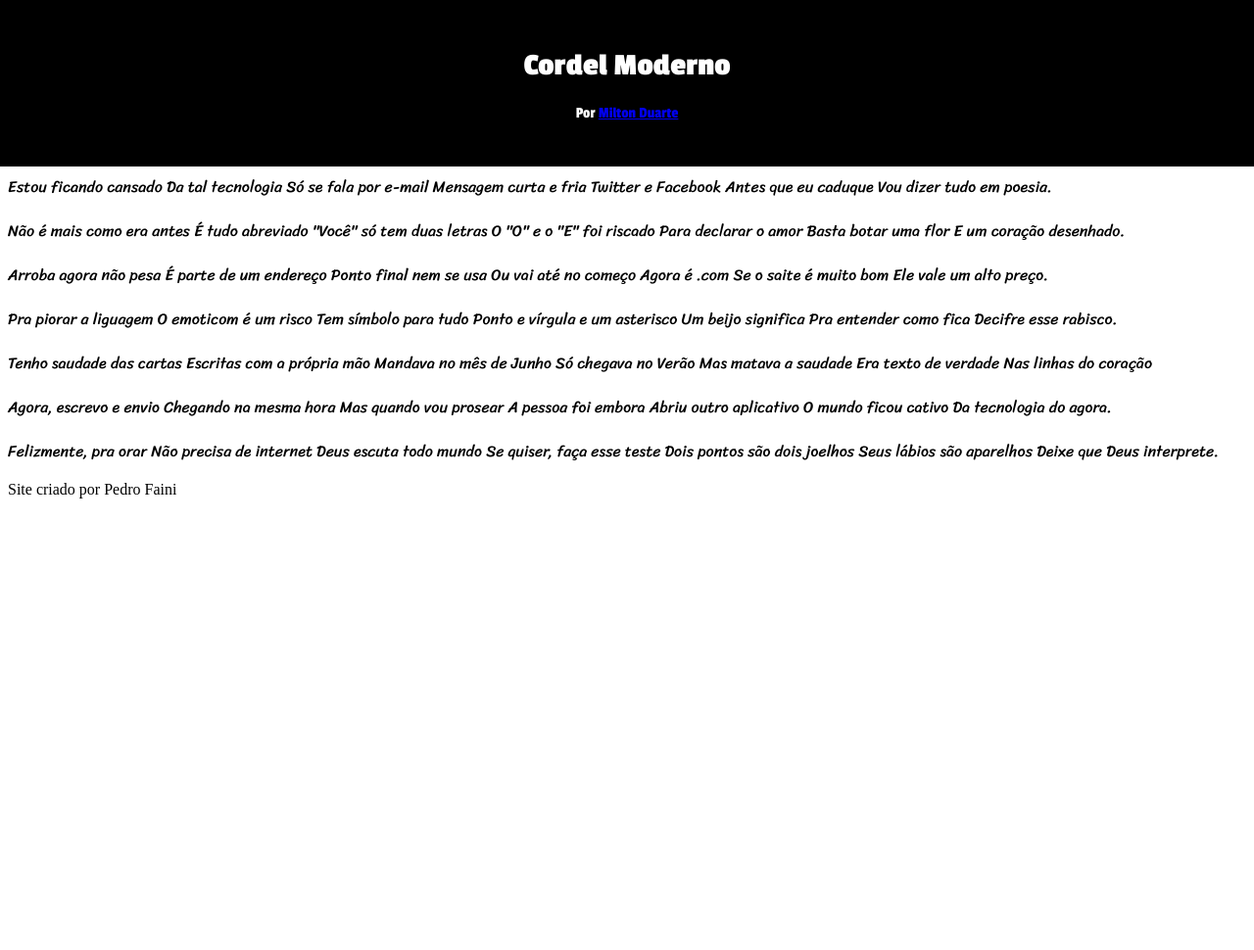
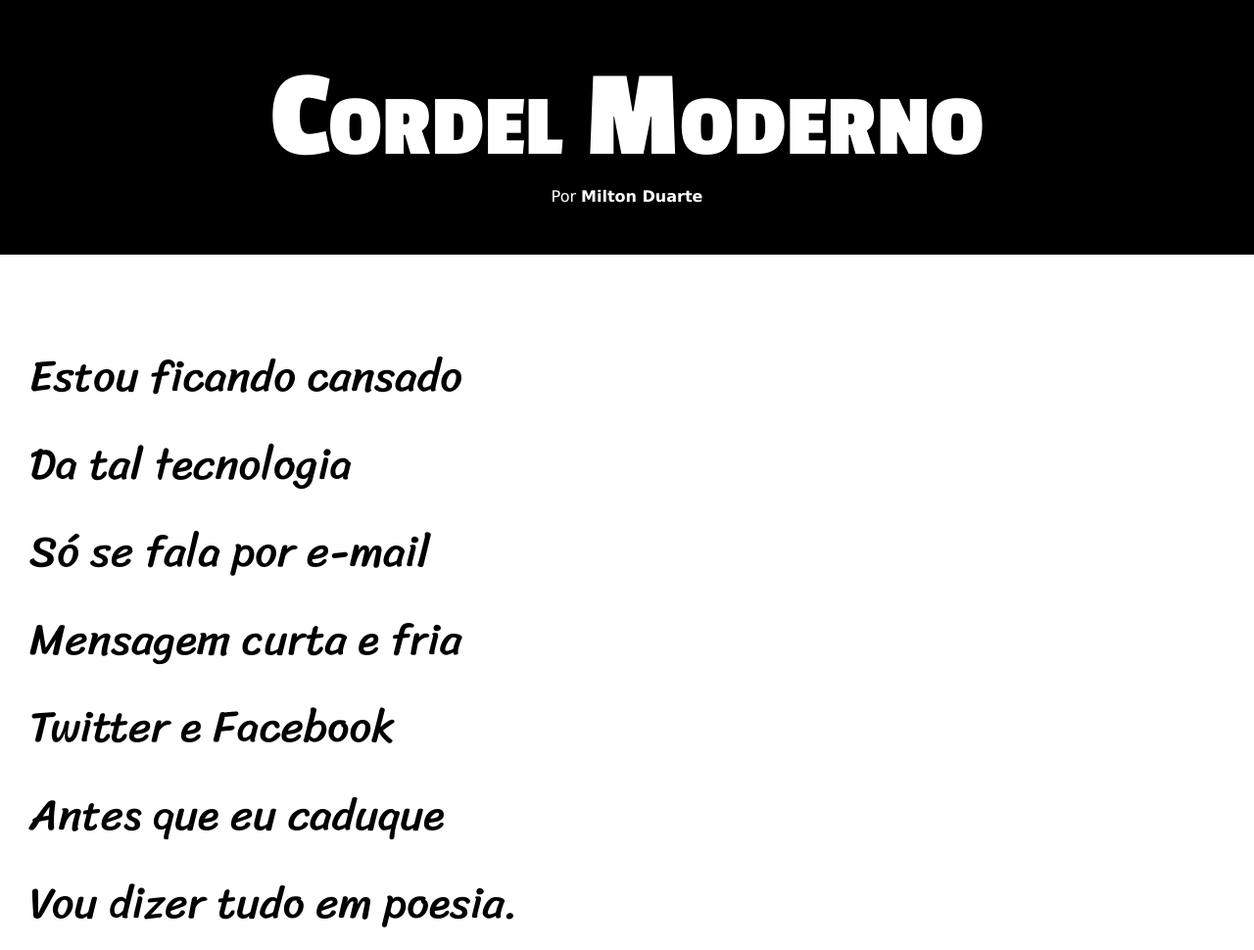
Before and after one commit to pedrofaini/html5---css3, a plain HTML site: page desafios/d012/index.html in a window 1280 px wide. Shown: the top 970 px of the page at 98% size. Before the commit the page ends 800 px from the top, so only its background shows below. Drawn offline with Linux system fonts and the light colour scheme.

Commit message:
aprimorei o projeto do cordel

```diff
--- a/desafios/d012/index.html
+++ b/desafios/d012/index.html
@@ -9,65 +9,92 @@
 <body>
     <header>
         <h1>Cordel Moderno</h1>
-        <nav>
-            <p>Por <a href="https://www.recantodasletras.com.br/poesias/3186743">Milton Duarte</a></p>
-        </nav>
+            <p>Por <a href="https://www.recantodasletras.com.br/poesias/3186743" target="_blank">Milton Duarte</a></p>
     </header>
+
     <main>
-    <p>Estou ficando cansado
-       Da tal tecnologia
-       Só se fala por e-mail
-        Mensagem curta e fria
-        Twitter e Facebook
-        Antes que eu caduque
-        Vou dizer tudo em poesia.</p>
-        <p>Não é mais como era antes
-        É tudo abreviado
-        "Você" só tem duas letras
-        O "O" e o "E" foi riscado
-        Para declarar o amor
-        Basta botar uma flor
-        E um coração desenhado.</p>
-        <p>Arroba agora não pesa
-        É parte de um endereço
-        Ponto final nem se usa
-        Ou vai até no começo
-        Agora é .com
-        Se o saite é muito bom
-        Ele vale um alto preço.</p>
+    <section class="normal">
         <p>
-         Pra piorar a liguagem
-        O emoticom é um risco
-        Tem símbolo para tudo
-        Ponto e vírgula e um asterisco
-        Um beijo significa
-        Pra entender como fica
-        Decifre esse rabisco.
+            Estou ficando cansado <br>
+            Da tal tecnologia <br>
+            Só se fala por e-mail <br>
+            Mensagem curta e fria <br>
+            Twitter e Facebook <br>
+            Antes que eu caduque <br>
+            Vou dizer tudo em poesia.
         </p>
-        <p>Tenho saudade das cartas
-        Escritas com a própria mão
-        Mandava no mês de Junho
-        Só chegava no Verão
-        Mas matava a saudade
-        Era texto de verdade
-        Nas linhas do coração</p>
-        <p>Agora, escrevo e envio
-        Chegando na mesma hora
-        Mas quando vou prosear
-        A pessoa foi embora
-        Abriu outro aplicativo
-        O mundo ficou cativo
-        Da tecnologia do agora.</p>
-        <p>Felizmente, pra orar
-        Não precisa de internet
-        Deus escuta todo mundo
-        Se quiser, faça esse teste
-        Dois pontos são dois joelhos
-        Seus lábios são aparelhos
-        Deixe que Deus interprete.</p>
+    </section>
+
+    <section class="imagem">
+        <p>
+            Não é mais como era antes <br>
+            É tudo abreviado <br>
+            "Você" só tem duas letras <br>
+            O "O" e o "E" foi riscado <br>
+            Para declarar o amor  <br>
+            Basta botar uma flor <br>
+            E um coração desenhado.
+        </p>
+    </section>
+
+    <section class="normal">
+        <p>
+            Arroba agora não pesa <br>
+            É parte de um endereço <br>
+            Ponto final nem se usa <br>
+            Ou vai até no começo <br>
+            Agora é .com <br>
+            Se o saite é muito bom <br>
+            Ele vale um alto preço.
+        </p>
+
+        <p>
+            Pra piorar a liguagem <br>
+            O emoticom é um risco <br>
+            Tem símbolo para tudo <br>
+            Ponto e vírgula e um asterisco <br>
+            Um beijo significa <br>
+            Pra entender como fica <br>
+            Decifre esse rabisco.
+        </p>
+    </section>
+
+    <section class="imagem">
+    <p>
+        Tenho saudade das cartas <br>
+        Escritas com a própria mão <br>
+        Mandava no mês de Junho <br>
+        Só chegava no Verão <br>
+        Mas matava a saudade <br>
+        Era texto de verdade <br>
+        Nas linhas do coração.
+    </p>
+    </section>
+
+    <section class="normal">
+        <p>
+            Agora, escrevo e envio <br>
+            Chegando na mesma hora <br>
+            Mas quando vou prosear <br>
+            A pessoa foi embora <br>
+            Abriu outro aplicativo <br>
+            O mundo ficou cativo <br>
+            Da tecnologia do agora.
+        </p>
+
+        <p>
+            Felizmente, pra orar <br>
+            Não precisa de internet <br>
+            Deus escuta todo mundo <br>
+            Se quiser, faça esse teste <br>
+            Dois pontos são dois joelhos <br>
+            Seus lábios são aparelhos <br>
+            Deixe que Deus interprete.
+        </p>
+    </section>
     </main>
     <footer>
-        <p>Site criado por Pedro Faini</p>
+        <p>Site criado por <a href="https://github.com/pedrofaini" target="_blank">Pedro Faini</a></p>
     </footer>
 </body>
 </html>
--- a/desafios/d012/style.css
+++ b/desafios/d012/style.css
@@ -2,18 +2,71 @@
 
 @import url('https://fonts.googleapis.com/css2?family=Passion+One:wght@400;700;900&family=Sriracha&display=swap');
 
+* {
+    margin: 0px;
+    padding: 0px;
+}
+
+html, body {
+    min-height: 100%;
+    background-color: darkgray;
+    font-family: Verdana, Geneva, Tahoma, sans-serif;
+}
+
 header {
     background-color: black;
     color: white;
-    padding: 30px;
-    margin: -10px;
     text-align: center;
-    font-family: "Passion One", sans-serif;
 }
 
-main {
+header > h1 {
+    padding-top: 50px;
+    font-variant: small-caps;
+    font-family: 'Passion One', cursive;
+    font-size: 10vw;
+}
+
+header > p {
+    padding-bottom: 50px;
+}
+
+a {
+    color: white;
+    text-decoration: none;
+    font-weight: bold;
+}
+
+a:hover {
+    text-decoration: underline;
+}
+
+section {
+    padding-top: 10vh;
+    padding-bottom: 10vh;
+    line-height: 2em;
+    padding-left: 30px;
+    font-family: 'Sriracha', sans-serif;
+    font-size: 3.5vw;
+}
+
+section.normal {
     background-color: white;
     color: black;
-    font-family: "Sriracha", cursive;
-    text-align: left;
 }
+
+section.imagem {
+    background-image:
+}
+
+section.imagem > p {
+    display: inline-block;
+    padding: 5px;
+    background-color: rgba(0, 0, 0, 0.164) ;
+}
+
+footer {
+    background-color: black;
+    color: white;
+    text-align: center;
+    padding: 10px;
+}
```
